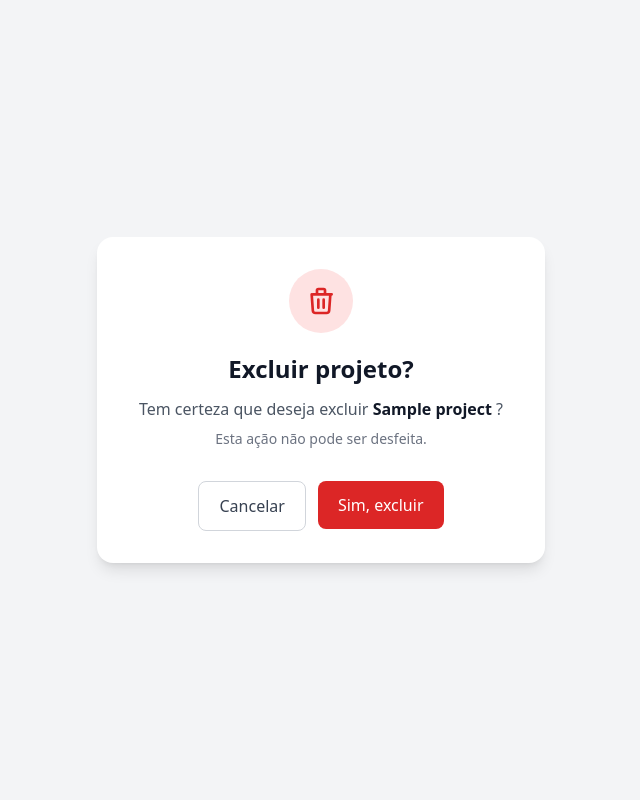
After one commit to fred-borges/Show-Case, a Python web app: template app/templates/delete_project.html in a window 1280 px wide. The commit adds this page. Shown: the whole page, without its empty margins (319-959 px from the left). Run offline with Jinja, Linux system fonts and the light colour scheme; the template is opened without the code that fills it: most values are stand-ins (such as "Sample title", 1, 10 or a date in 2020); some libraries are stand-ins or nearby versions.

Commit message:
feat: add project authorization and CRUD

```diff
--- a/app/routes/users.py
+++ b/app/routes/users.py
@@ -29,7 +29,7 @@ def login():
             user.password_hash,
             password # Caso não encontrar o User ou password estiver incorreto ele retorna um erro
         ):
-            return "Email ou password inválidos"
+            return "Email ou password inválidos", 404
 
         login_user(user) # Caso encontrar o User e o password estiver correto o usuário vai estar logado e redirecionado para a página home
 
--- /dev/null
+++ b/app/templates/delete_project.html
@@ -0,0 +1,70 @@
+<!DOCTYPE html>
+<html lang="pt">
+
+<head>
+    <meta charset="UTF-8">
+    <meta name="viewport" content="width=device-width, initial-scale=1.0">
+
+    <title>Excluir projeto</title>
+
+    <script src="https://cdn.tailwindcss.com"></script>
+</head>
+
+<body class="bg-gray-100">
+
+    <div class="min-h-screen flex items-center justify-center px-4">
+
+        <div class="w-full max-w-md bg-white rounded-2xl shadow-lg p-8 text-center">
+
+            <!-- Ícone -->
+            <div class="mx-auto mb-5 flex h-16 w-16 items-center justify-center rounded-full bg-red-100">
+
+                <svg class="h-8 w-8 text-red-600" fill="none" stroke="currentColor" viewBox="0 0 24 24">
+                    <path stroke-linecap="round" stroke-linejoin="round" stroke-width="2"
+                        d="M19 7l-.867 12.142A2 2 0 0116.138 21H7.862a2 2 0 01-1.995-1.858L5 7m5 4v6m4-6v6M9 7V4a1 1 0 011-1h4a1 1 0 011 1v3m-9 0h14" />
+                </svg>
+
+            </div>
+
+            <h1 class="text-2xl font-bold text-gray-900">
+                Excluir projeto?
+            </h1>
+
+            <p class="mt-3 text-gray-600">
+                Tem certeza que deseja excluir
+                <span class="font-semibold text-gray-900">
+                    {{ project.name }}
+                </span>?
+            </p>
+
+            <p class="mt-2 text-sm text-gray-500">
+                Esta ação não pode ser desfeita.
+            </p>
+
+            <!-- Botões -->
+            <div class="mt-8 flex flex-col-reverse gap-3 sm:flex-row sm:justify-center">
+
+                <a href="{{ url_for('projects.user_projects', id=current_user.id) }}"
+                    class="w-full rounded-lg border border-gray-300 px-5 py-3 font-medium text-gray-700 transition hover:bg-gray-100 sm:w-auto">
+                    Cancelar
+                </a>
+
+                <form action="{{ url_for('projects.delete_project', id=project.id) }}" method="POST"
+                    class="w-full sm:w-auto">
+
+                    <button type="submit"
+                        class="w-full rounded-lg bg-red-600 px-5 py-3 font-medium text-white transition hover:bg-red-700 sm:w-auto">
+                        Sim, excluir
+                    </button>
+
+                </form>
+
+            </div>
+
+        </div>
+
+    </div>
+
+</body>
+
+</html>
--- a/app/views/frontend.py
+++ /dev/null
@@ -1,4 +0,0 @@
-
-
-def frontend():
-    pass
```
Also changed, not shown: app/routes/projects.py (+65 -0 lines), app/templates/edit_project.html (added, +34 -0 lines), app/templates/user_projects.html (+29 -3 lines).
